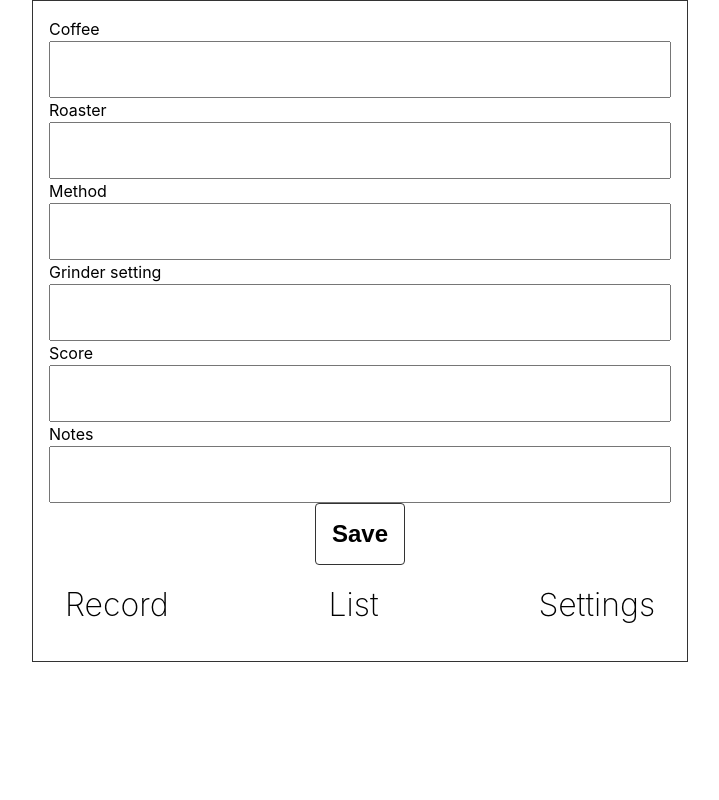
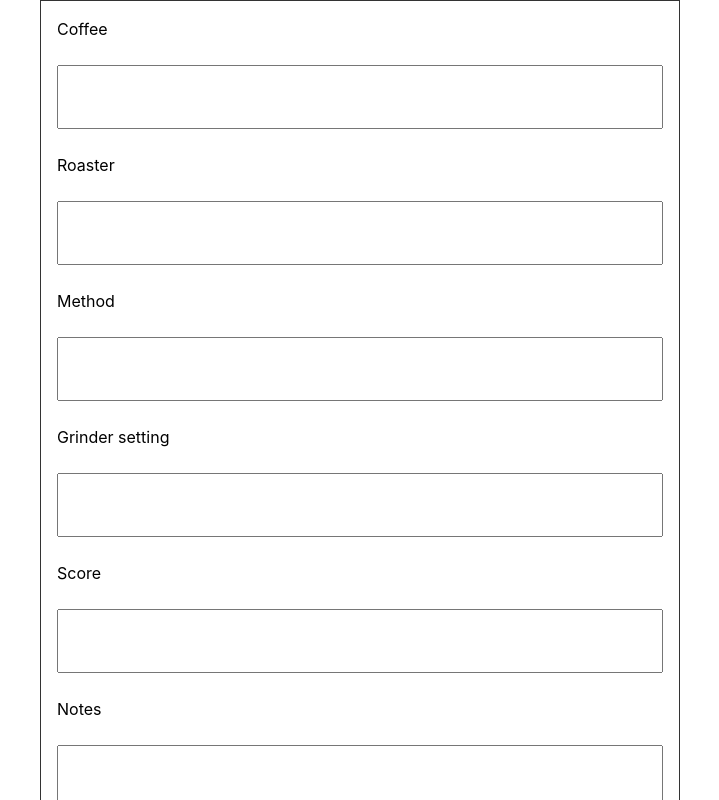
Before and after one commit to krzysztofzuraw/coffee-tracker, a Next.js app: page / in a window 1280 px wide. Shown: the top 800 px of the page, without its empty margins (280-999 px from the left). Built offline with nearby package versions, Linux system fonts and the light colour scheme.

Commit message:
feat: adjust layout with spacing

```diff
--- a/components/layout.module.css
+++ b/components/layout.module.css
@@ -3,7 +3,7 @@
   min-height: -webkit-fill-available;
   width: 100vw;
   display: grid;
-  grid-template-columns: 1fr min(65ch, 100%) 1fr;
+  grid-template-columns: 1fr min(40rem, 100%) 1fr;
   grid-template-rows: 1fr 100% 1fr;
 }
 
@@ -29,3 +29,7 @@
   font-size: 2rem;
   font-weight: 200;
 }
+
+.content > footer {
+  border-top: 1px dashed;
+}
--- a/components/layout.tsx
+++ b/components/layout.tsx
@@ -5,7 +5,7 @@ import styles from './layout.module.css';
 export default function Layout({ children }: { children?: React.ReactNode }) {
   return (
     <div className={styles.wrapper}>
-      <main className={styles.content}>
+      <main className={`${styles.content} stack`}>
         {children}
         <footer>
           <ul className={styles.nav}>
--- a/pages/_app.tsx
+++ b/pages/_app.tsx
@@ -1,6 +1,7 @@
 import { AppProps } from 'next/app';
 import React from 'react';
 
+import '../styles/reset.css';
 import '../styles/global.css';
 
 export default function App({ Component, pageProps }: AppProps) {
--- a/pages/index.tsx
+++ b/pages/index.tsx
@@ -6,7 +6,7 @@ import styles from '../styles/index.module.css';
 export default function Index() {
   return (
     <Layout>
-      <form className={styles.form}>
+      <form className={`${styles.form} stack`}>
         <label htmlFor="coffee">Coffee</label>
         <input type="text" id="coffee" name="coffee" />
         <label htmlFor="roaster">Roaster</label>
--- a/styles/global.css
+++ b/styles/global.css
@@ -1,19 +1,14 @@
-* {
-  box-sizing: border-box;
-}
-
 html {
   font-size: 100%;
   font-family: -apple-system, BlinkMacSystemFont, 'Segoe UI', Roboto, Helvetica, Arial, sans-serif,
     'Apple Color Emoji', 'Segoe UI Emoji', 'Segoe UI Symbol';
 }
 
-body {
-  line-height: 1.5;
-  padding: 0;
-  margin: 0;
+/* layout classes */
+.stack {
+  --space: 1.5rem;
 }
 
-input {
-  font-family: inherit;
+.stack > * + * {
+  margin-top: var(--space);
 }
--- a/styles/index.module.css
+++ b/styles/index.module.css
@@ -6,6 +6,7 @@
 .form > input {
   font-size: 1.5rem;
   padding: 0.75rem;
+  min-width: 16rem;
 }
 
 .form > label {
--- /dev/null
+++ b/styles/reset.css
@@ -0,0 +1,86 @@
+/* Box sizing rules */
+*,
+*::before,
+*::after {
+  box-sizing: border-box;
+}
+
+/* Remove default padding */
+ul[class],
+ol[class] {
+  padding: 0;
+}
+
+/* Remove default margin */
+body,
+h1,
+h2,
+h3,
+h4,
+p,
+ul[class],
+ol[class],
+figure,
+blockquote,
+dl,
+dd {
+  margin: 0;
+}
+
+/* Set core root defaults */
+html {
+  scroll-behavior: smooth;
+}
+
+/* Set core body defaults */
+body {
+  min-height: 100vh;
+  text-rendering: optimizeSpeed;
+  line-height: 1.5;
+}
+
+/* Remove list styles on ul, ol elements with a class attribute */
+ul[class],
+ol[class] {
+  list-style: none;
+}
+
+/* A elements that don't have a class get default styles */
+a:not([class]) {
+  text-decoration-skip-ink: auto;
+}
+
+/* Make images easier to work with */
+img,
+picture {
+  max-width: 100%;
+  display: block;
+}
+
+/* Natural flow and rhythm in articles by default */
+article > * + * {
+  margin-top: 1em;
+}
+
+/* Inherit fonts for inputs and buttons */
+input,
+button,
+textarea,
+select {
+  font: inherit;
+}
+
+/* Blur images when they have no alt attribute */
+img:not([alt]) {
+  filter: blur(10px);
+}
+
+/* Remove all animations and transitions for people that prefer not to see them */
+@media (prefers-reduced-motion: reduce) {
+  * {
+    animation-duration: 0.01ms !important;
+    animation-iteration-count: 1 !important;
+    transition-duration: 0.01ms !important;
+    scroll-behavior: auto !important;
+  }
+}
```
